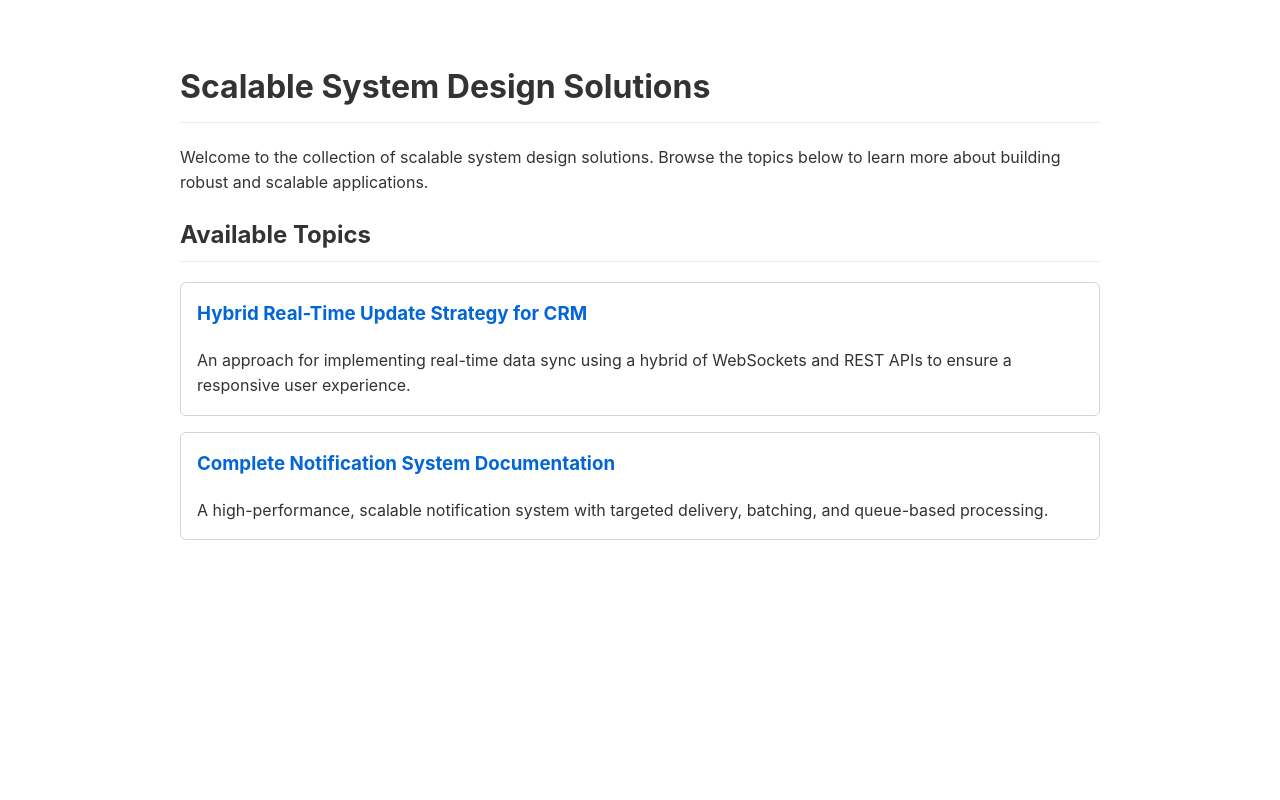
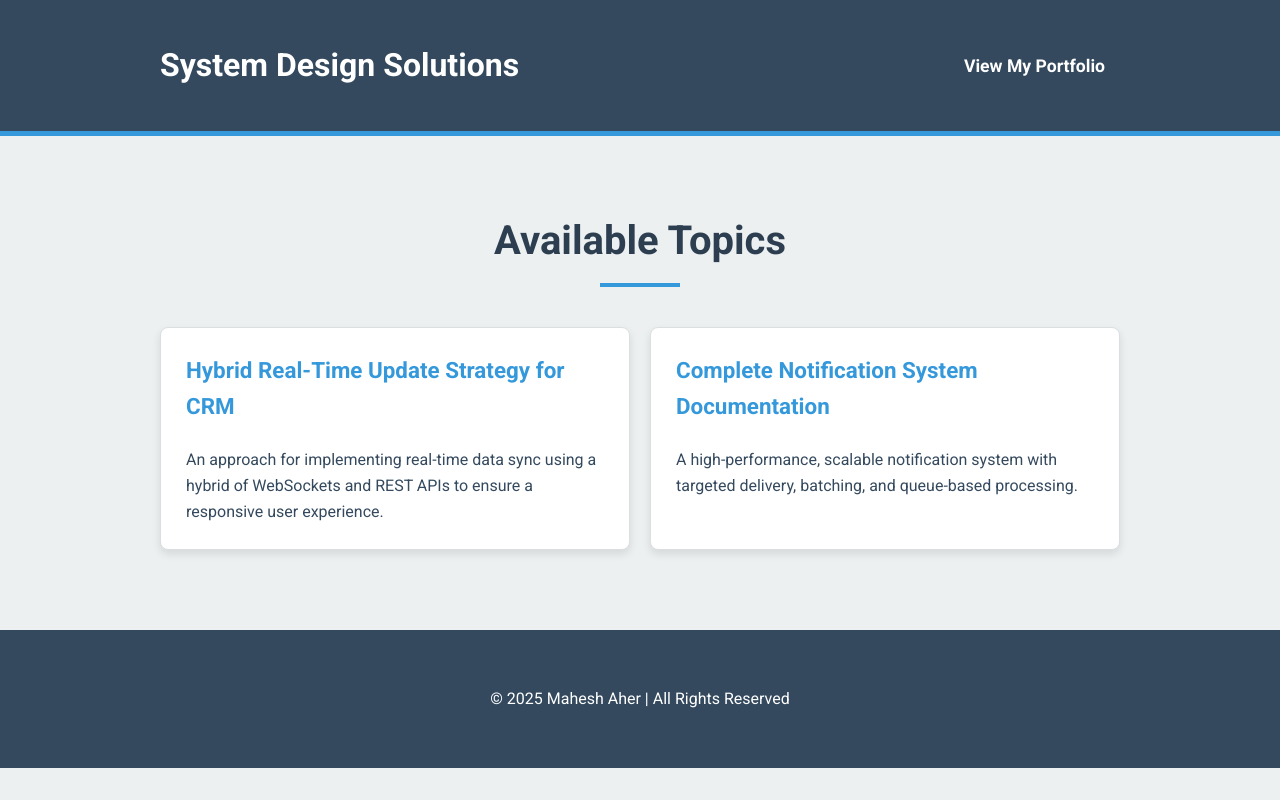
Before and after one commit to imaheshaher/scalalble-solutions, a plain HTML site: page index.html in a window 1280 px wide. Drawn offline with Linux system fonts and the light colour scheme.

Commit message:
portfolio

```diff
--- a/index.html
+++ b/index.html
@@ -4,64 +4,149 @@
     <meta charset="UTF-8">
     <meta name="viewport" content="width=device-width, initial-scale=1.0">
     <title>Scalable System Design Solutions</title>
+    <link href="https://fonts.googleapis.com/css2?family=Roboto:wght@400;700&display=swap" rel="stylesheet">
     <style>
+        :root {
+            --primary-color: #2c3e50;
+            --secondary-color: #3498db;
+            --background-color: #ecf0f1;
+            --text-color: #34495e;
+            --card-bg-color: #ffffff;
+            --header-bg-color: #34495e;
+            --header-text-color: #ffffff;
+            --link-color: #3498db;
+            --link-hover-color: #2980b9;
+            --border-color: #dcdfe2;
+        }
         body {
-            font-family: -apple-system, BlinkMacSystemFont, "Segoe UI", Helvetica, Arial, sans-serif, "Apple Color Emoji", "Segoe UI Emoji";
+            font-family: 'Roboto', sans-serif;
             line-height: 1.6;
-            color: #333;
+            color: var(--text-color);
+            background-color: var(--background-color);
+            margin: 0;
+        }
+        .container {
             max-width: 960px;
             margin: 0 auto;
             padding: 20px;
         }
-        h1, h2 {
-            border-bottom: 1px solid #eaecef;
-            padding-bottom: 0.3em;
+        header {
+            background: var(--header-bg-color);
+            color: var(--header-text-color);
+            padding: 20px 0;
+            border-bottom: 5px solid var(--secondary-color);
         }
-        .container {
-            padding: 20px;
+        header .container {
+            display: flex;
+            justify-content: space-between;
+            align-items: center;
+        }
+        header h1 {
+            margin: 0;
+            font-size: 2rem;
+        }
+        header nav a {
+            color: var(--header-text-color);
+            text-decoration: none;
+            font-weight: bold;
+            font-size: 1.1rem;
+            padding: 10px 15px;
+            border-radius: 5px;
+            transition: background-color 0.3s ease;
+        }
+        header nav a:hover {
+            background-color: var(--secondary-color);
+        }
+        .main-content {
+            padding: 40px 0;
+        }
+        .main-content h2 {
+            text-align: center;
+            font-size: 2.5rem;
+            margin-bottom: 40px;
+            color: var(--primary-color);
+            position: relative;
+        }
+        .main-content h2::after {
+            content: '';
+            display: block;
+            width: 80px;
+            height: 4px;
+            background: var(--secondary-color);
+            margin: 10px auto 0;
+        }
+        .card-grid {
+            display: grid;
+            grid-template-columns: repeat(auto-fit, minmax(300px, 1fr));
+            gap: 20px;
         }
         .card {
-            border: 1px solid #d1d5da;
-            border-radius: 6px;
-            padding: 16px;
-            margin-bottom: 16px;
-            transition: box-shadow 0.3s ease-in-out;
+            background: var(--card-bg-color);
+            border: 1px solid var(--border-color);
+            border-radius: 8px;
+            padding: 25px;
+            box-shadow: 0 4px 8px rgba(0, 0, 0, 0.1);
+            transition: transform 0.3s ease, box-shadow 0.3s ease;
         }
         .card:hover {
-            box-shadow: 0 5px 15px rgba(0,0,0,0.1);
+            transform: translateY(-5px);
+            box-shadow: 0 8px 20px rgba(0, 0, 0, 0.15);
         }
         .card h3 {
             margin-top: 0;
+            color: var(--secondary-color);
+            font-size: 1.4rem;
         }
         .card a {
             text-decoration: none;
-            color: #0366d6;
-            font-weight: bold;
+            color: inherit;
         }
         .card p {
             margin-bottom: 0;
+            color: var(--text-color);
+        }
+        footer {
+            background: var(--header-bg-color);
+            color: var(--header-text-color);
+            text-align: center;
+            padding: 20px 0;
+            margin-top: 40px;
         }
     </style>
 </head>
 <body>
-    <div class="container">
-        <h1>Scalable System Design Solutions</h1>
-        <p>Welcome to the collection of scalable system design solutions. Browse the topics below to learn more about building robust and scalable applications.</p>
+    <header>
+        <div class="container">
+            <h1>System Design Solutions</h1>
+            <nav>
+                <a href="portfolio.html">View My Portfolio</a>
+            </nav>
+        </div>
+    </header>
 
+    <div class="container main-content">
         <h2>Available Topics</h2>
+        <div class="card-grid">
+            <div class="card">
+                <a href="documentation/hybrid-real-time-updates.html">
+                    <h3>Hybrid Real-Time Update Strategy for CRM</h3>
+                    <p>An approach for implementing real-time data sync using a hybrid of WebSockets and REST APIs to ensure a responsive user experience.</p>
+                </a>
+            </div>
+            <div class="card">
+                <a href="documentation/notification-system.html">
+                    <h3>Complete Notification System Documentation</h3>
+                    <p>A high-performance, scalable notification system with targeted delivery, batching, and queue-based processing.</p>
+                </a>
+            </div>
+            <!-- Add more cards here as new solutions are documented -->
+        </div>
+    </div>
 
-        <div class="card">
-            <h3><a href="documentation/hybrid-real-time-updates.html">Hybrid Real-Time Update Strategy for CRM</a></h3>
-            <p>An approach for implementing real-time data sync using a hybrid of WebSockets and REST APIs to ensure a responsive user experience.</p>
+    <footer>
+        <div class="container">
+            <p>&copy; 2025 Mahesh Aher | All Rights Reserved</p>
         </div>
-
-        <div class="card">
-            <h3><a href="documentation/notification-system.html">Complete Notification System Documentation</a></h3>
-            <p>A high-performance, scalable notification system with targeted delivery, batching, and queue-based processing.</p>
-        </div>
-
-        <!-- Add more cards here as new solutions are documented -->
-
-    </div>
+    </footer>
 </body>
 </html>
--- /dev/null
+++ b/style.css
@@ -0,0 +1,235 @@
+@import url('https://fonts.googleapis.com/css2?family=Roboto:wght@400;700&family=Source+Code+Pro:wght@400;700&display=swap');
+
+:root {
+  --primary-color: #2c3e50;
+  --secondary-color: #3498db;
+  --background-color: #ecf0f1;
+  --text-color: #34495e;
+  --card-bg-color: #ffffff;
+  --header-bg-color: #34495e;
+  --header-text-color: #ffffff;
+  --link-color: #3498db;
+  --link-hover-color: #2980b9;
+  --border-color: #dcdfe2;
+}
+
+* {
+  box-sizing: border-box;
+  margin: 0;
+  padding: 0;
+}
+
+body {
+  font-family: 'Roboto', sans-serif;
+  line-height: 1.7;
+  background-color: var(--background-color);
+  color: var(--text-color);
+}
+
+.container {
+  max-width: 1100px;
+  margin: 0 auto;
+  padding: 0 20px;
+}
+
+header {
+  background: var(--header-bg-color);
+  color: var(--header-text-color);
+  padding: 60px 0;
+  text-align: center;
+  border-bottom: 5px solid var(--secondary-color);
+}
+
+header .profile-pic {
+  width: 150px;
+  height: 150px;
+  border-radius: 50%;
+  border: 5px solid var(--secondary-color);
+  margin-bottom: 20px;
+  object-fit: cover;
+}
+
+header h1 {
+  font-size: 3rem;
+  margin-bottom: 10px;
+}
+
+header p {
+  font-size: 1.3rem;
+  font-style: italic;
+}
+
+nav {
+  background: var(--primary-color);
+  padding: 1rem 0;
+  position: sticky;
+  top: 0;
+  z-index: 1000;
+  box-shadow: 0 2px 5px rgba(0, 0, 0, 0.1);
+}
+
+nav ul {
+  list-style: none;
+  display: flex;
+  justify-content: center;
+}
+
+nav ul li {
+  margin: 0 20px;
+}
+
+nav ul li a {
+  color: var(--header-text-color);
+  text-decoration: none;
+  font-weight: bold;
+  font-size: 1.1rem;
+  transition: color 0.3s ease;
+}
+
+nav ul li a:hover {
+  color: var(--secondary-color);
+}
+
+section {
+  padding: 60px 0;
+}
+
+section h2 {
+  text-align: center;
+  font-size: 2.5rem;
+  margin-bottom: 40px;
+  color: var(--primary-color);
+  position: relative;
+}
+
+section h2::after {
+  content: '';
+  display: block;
+  width: 80px;
+  height: 4px;
+  background: var(--secondary-color);
+  margin: 10px auto 0;
+}
+
+#about p {
+  text-align: center;
+  max-width: 800px;
+  margin: 0 auto;
+  font-size: 1.1rem;
+}
+
+#tech-stack .stack-container {
+  display: flex;
+  flex-wrap: wrap;
+  justify-content: center;
+  gap: 20px;
+}
+
+#tech-stack .stack-item {
+  background: var(--card-bg-color);
+  border: 1px solid var(--border-color);
+  border-radius: 8px;
+  padding: 15px 25px;
+  font-size: 1.1rem;
+  font-weight: bold;
+  box-shadow: 0 2px 5px rgba(0, 0, 0, 0.05);
+  transition: transform 0.3s ease, box-shadow 0.3s ease;
+}
+
+#tech-stack .stack-item:hover {
+  transform: translateY(-5px);
+  box-shadow: 0 5px 15px rgba(0, 0, 0, 0.1);
+}
+
+#projects .projects-grid {
+  display: grid;
+  grid-template-columns: repeat(auto-fit, minmax(350px, 1fr));
+  gap: 30px;
+}
+
+.project {
+  background: var(--card-bg-color);
+  border: 1px solid var(--border-color);
+  border-radius: 8px;
+  padding: 25px;
+  box-shadow: 0 4px 8px rgba(0, 0, 0, 0.1);
+  transition: transform 0.3s ease, box-shadow 0.3s ease;
+  display: flex;
+  flex-direction: column;
+}
+
+.project:hover {
+  transform: translateY(-10px);
+  box-shadow: 0 8px 20px rgba(0, 0, 0, 0.15);
+}
+
+.project h3 {
+  color: var(--secondary-color);
+  font-size: 1.5rem;
+  margin-bottom: 10px;
+}
+
+.project .tech-tags {
+  margin-bottom: 15px;
+}
+
+.project .tech-tags span {
+  background: var(--background-color);
+  color: var(--text-color);
+  padding: 5px 10px;
+  border-radius: 5px;
+  font-size: 0.9rem;
+  margin-right: 5px;
+  display: inline-block;
+  margin-bottom: 5px;
+}
+
+.project p {
+  flex-grow: 1;
+  margin-bottom: 0;
+}
+
+#contact .contact-links {
+  text-align: center;
+  margin-top: 20px;
+}
+
+#contact .contact-links a {
+  margin: 0 15px;
+  font-size: 1.2rem;
+  color: var(--link-color);
+  text-decoration: none;
+  transition: color 0.3s ease;
+}
+
+#contact .contact-links a:hover {
+  color: var(--link-hover-color);
+  text-decoration: underline;
+}
+
+footer {
+  background: var(--header-bg-color);
+  color: var(--header-text-color);
+  text-align: center;
+  padding: 20px 0;
+  margin-top: 40px;
+}
+
+@media (max-width: 768px) {
+  header h1 {
+    font-size: 2.5rem;
+  }
+
+  nav ul {
+    flex-direction: column;
+    align-items: center;
+  }
+
+  nav ul li {
+    margin: 10px 0;
+  }
+
+  #projects .projects-grid {
+    grid-template-columns: 1fr;
+  }
+}
```
Also changed, not shown: portfolio.html (added, +123 -0 lines).
